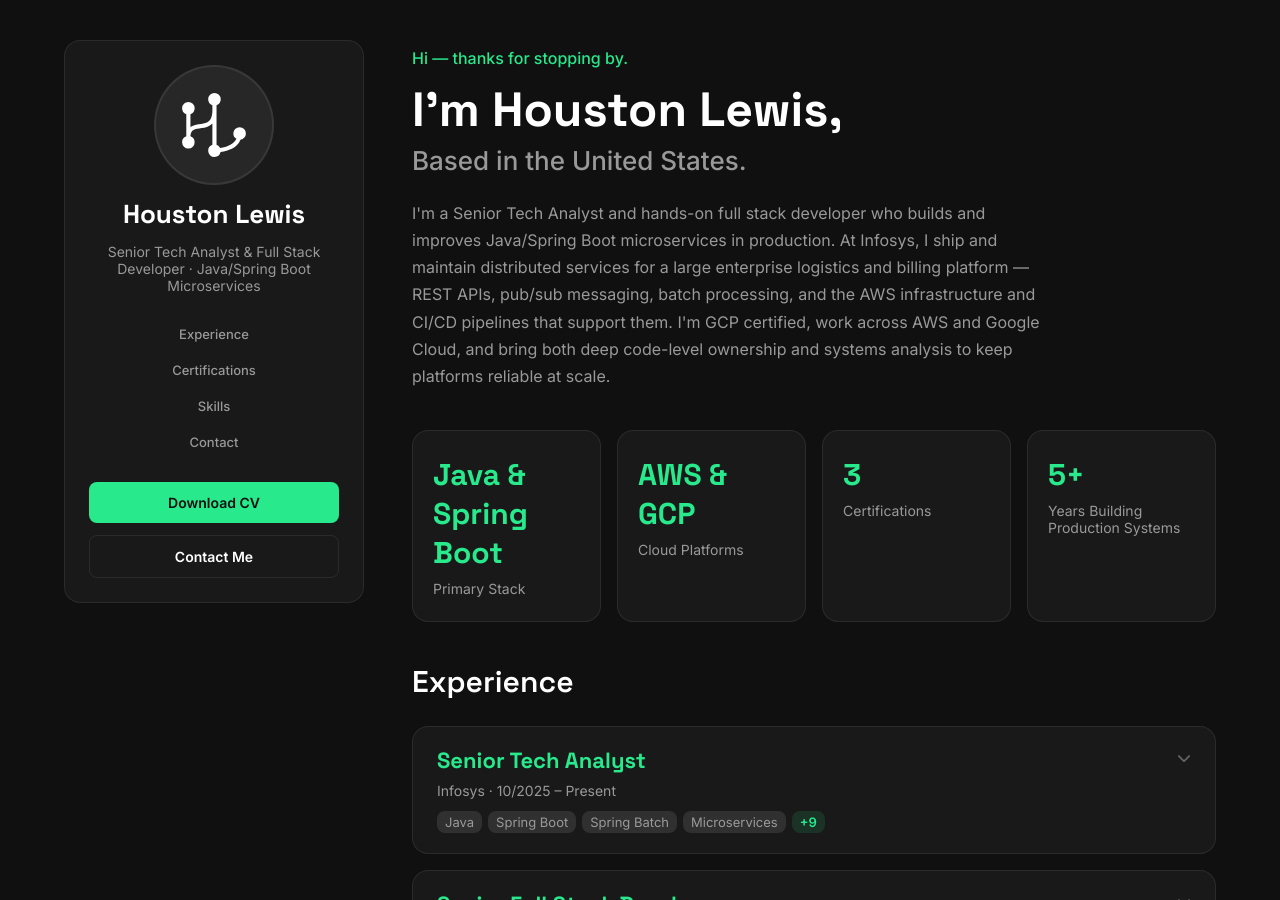
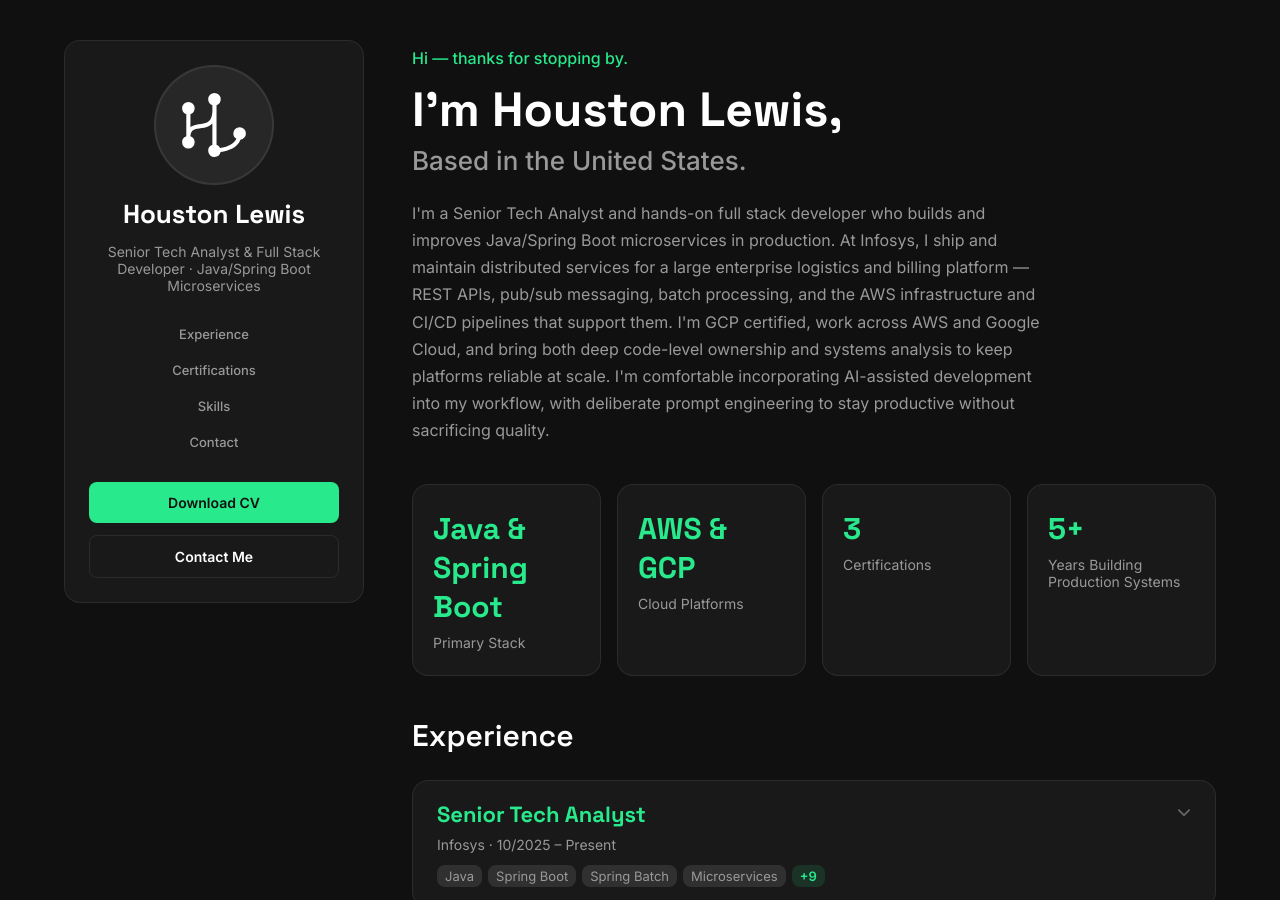
Before and after one commit to houstonlws/houston-lewis, a Jekyll site: the page built from index.html, in a window 1280 px wide and 900 px high. Built offline with Jekyll 4.4.1, drawn with Linux system fonts in a browser that asks for light colours.

Commit message:
Enhance personal description in about.yml to include AI-assisted development
- Updated the info section to reflect comfort with AI-assisted development and deliberate prompt engineering, emphasizing productivity and quality in workflow.

```diff
--- a/_data/about.yml
+++ b/_data/about.yml
@@ -1,2 +1,2 @@
 title: What I Do
-info: I'm a Senior Tech Analyst and hands-on full stack developer who builds and improves Java/Spring Boot microservices in production. At Infosys, I ship and maintain distributed services for a large enterprise logistics and billing platform — REST APIs, pub/sub messaging, batch processing, and the AWS infrastructure and CI/CD pipelines that support them. I'm GCP certified, work across AWS and Google Cloud, and bring both deep code-level ownership and systems analysis to keep platforms reliable at scale.
+info: I'm a Senior Tech Analyst and hands-on full stack developer who builds and improves Java/Spring Boot microservices in production. At Infosys, I ship and maintain distributed services for a large enterprise logistics and billing platform — REST APIs, pub/sub messaging, batch processing, and the AWS infrastructure and CI/CD pipelines that support them. I'm GCP certified, work across AWS and Google Cloud, and bring both deep code-level ownership and systems analysis to keep platforms reliable at scale. I'm comfortable incorporating AI-assisted development into my workflow, with deliberate prompt engineering to stay productive without sacrificing quality.
```
